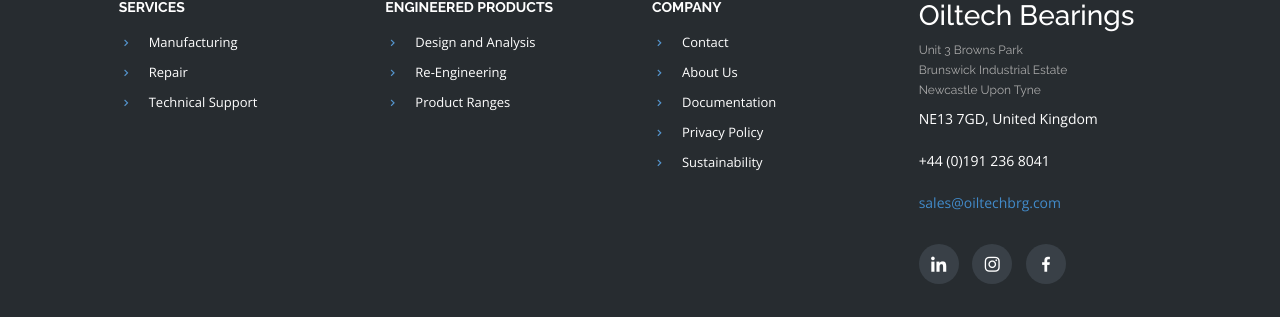
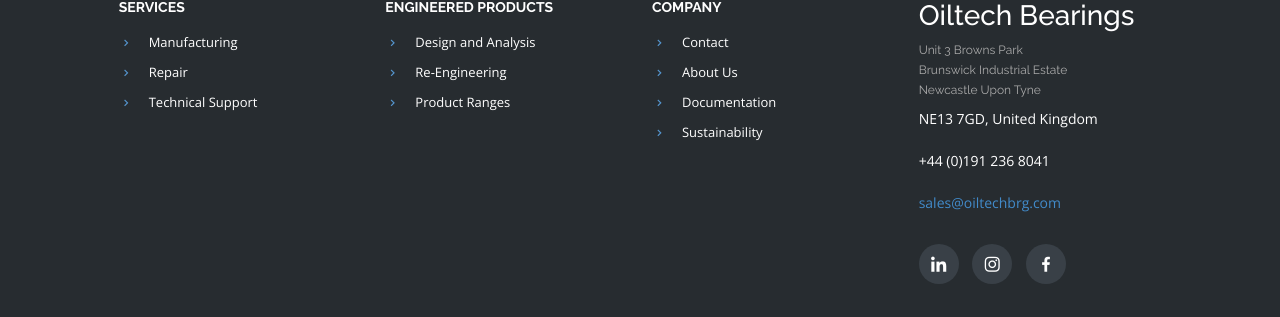
Before and after one commit to fractionerp/oiltechbrg.com, a Jekyll site: the page built from index.html, in a window 1280 px wide and 900 px high, scrolled down 4854 px. Shown: the part 474-791 px from the top of the window. Built offline with Jekyll 4.4.1, drawn with Linux system fonts in a browser that asks for light colours.

Commit message:
style: remove privacy policy from footer Company column

```diff
--- a/_includes/footer.html
+++ b/_includes/footer.html
@@ -30,7 +30,6 @@
                 <li><i class="bx bx-chevron-right"></i> <a href="{{ '/contact' | relative_url }}">Contact</a></li>
                 <li><i class="bx bx-chevron-right"></i> <a href="{{ '/about' | relative_url }}">About Us</a></li>
                 <li><i class="bx bx-chevron-right"></i> <a href="{{ '/documentation' | relative_url }}">Documentation</a></li>
-                <li><i class="bx bx-chevron-right"></i> <a href="{{ '/privacy' | relative_url }}">Privacy Policy</a></li>
                 <li><i class="bx bx-chevron-right"></i> <a href="{{ '/sustainability' | relative_url }}">Sustainability</a></li>
               </ul>
             </div>
```
